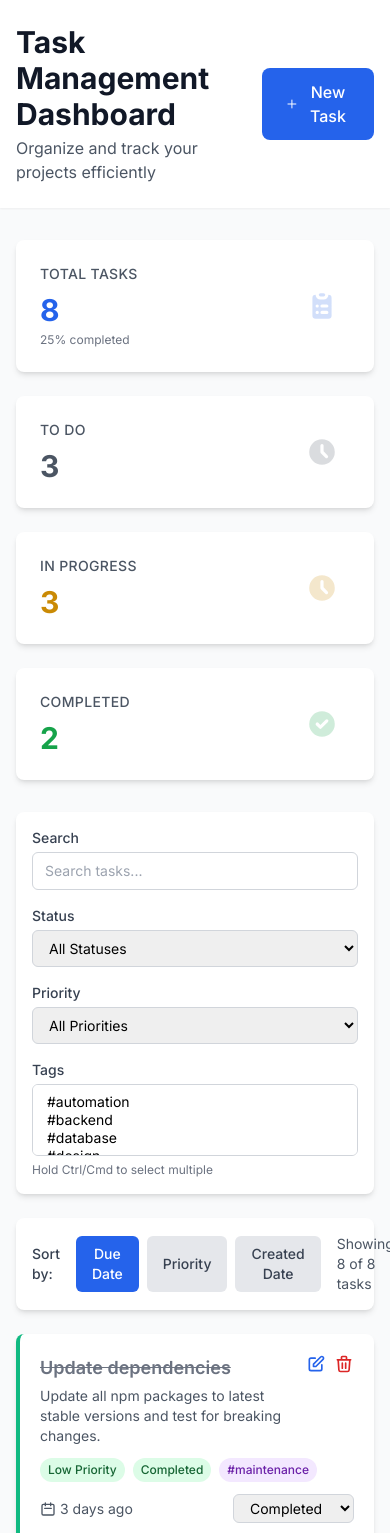
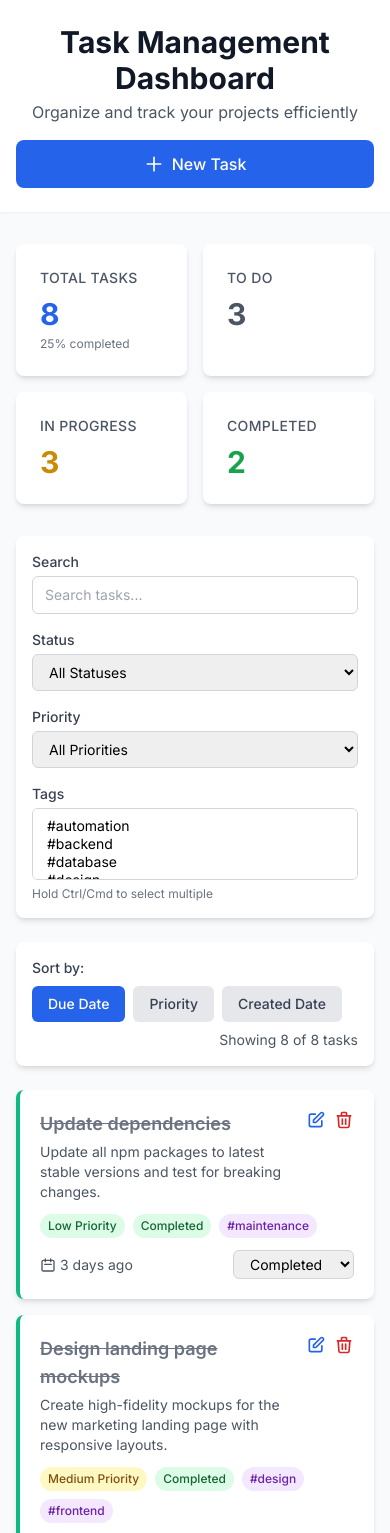
Before and after one commit to yasminsuellen/task-management-dashboard, a Next.js app: page / in a window 390 px wide. Shown: the top 1533 px of the page. Built offline with nearby package versions, Linux system fonts and the light colour scheme.

Commit message:
style: improve mobile layout for header, stats, sort, and filter bar

```diff
--- a/app/components/ui/FilterBar.tsx
+++ b/app/components/ui/FilterBar.tsx
@@ -85,7 +85,7 @@ export default function FilterBar({ filters, onFilterChange, availableTags }: Fi
       </div>
 
       {(filters.searchTerm || filters.status || filters.priority || (filters.tags && filters.tags.length > 0)) && (
-        <div className="mt-4 flex items-center gap-2">
+        <div className="mt-4 flex flex-wrap items-center gap-2">
           <span className="text-sm text-gray-600">Active filters:</span>
           {filters.searchTerm && (
             <span className="px-2 py-1 bg-blue-100 text-blue-800 rounded text-xs">
--- a/app/components/ui/StatCard.tsx
+++ b/app/components/ui/StatCard.tsx
@@ -17,7 +17,7 @@ export default function StatCard({ title, value, icon, color, subtitle }: StatCa
           <p className={`text-3xl font-bold mt-2 ${color}`}>{value}</p>
           {subtitle && <p className="text-xs text-gray-500 mt-1">{subtitle}</p>}
         </div>
-        <div className={`${color} opacity-20 p-3 rounded-full`}>
+        <div className={`hidden md:flex ${color} opacity-20 p-3 rounded-full`}>
           {icon}
         </div>
       </div>
--- a/app/globals.css
+++ b/app/globals.css
@@ -10,6 +10,7 @@
 
 body {
   color: rgb(var(--foreground-rgb));
+  overflow-x: hidden;
   background: linear-gradient(
       to bottom,
       transparent,
--- a/app/page.tsx
+++ b/app/page.tsx
@@ -91,14 +91,14 @@ export default function Home() {
       {/* Header */}
       <header className="bg-white shadow-sm">
         <div className="max-w-7xl mx-auto px-4 sm:px-6 lg:px-8 py-6">
-          <div className="flex items-center justify-between">
-            <div>
+          <div className="flex flex-col md:flex-row md:items-center md:justify-between gap-4">
+            <div className="text-center md:text-left">
               <h1 className="text-3xl font-bold text-gray-900">Task Management Dashboard</h1>
               <p className="text-gray-600 mt-1">Organize and track your projects efficiently</p>
             </div>
             <button
               onClick={handleCreateNew}
-              className="bg-blue-600 text-white px-6 py-3 rounded-lg hover:bg-blue-700 transition-colors font-medium flex items-center gap-2"
+              className="bg-blue-600 text-white px-6 py-3 rounded-lg hover:bg-blue-700 transition-colors font-medium flex items-center gap-2 w-full md:w-auto justify-center"
             >
               <svg className="w-5 h-5" fill="none" stroke="currentColor" viewBox="0 0 24 24">
                 <path strokeLinecap="round" strokeLinejoin="round" strokeWidth={2} d="M12 4v16m8-8H4" />
@@ -111,7 +111,7 @@ export default function Home() {
 
       <main className="max-w-7xl mx-auto px-4 sm:px-6 lg:px-8 py-8">
         {/* Statistics */}
-        <div className="grid grid-cols-1 md:grid-cols-2 lg:grid-cols-4 gap-6 mb-8">
+        <div className="grid grid-cols-2 lg:grid-cols-4 gap-4 md:gap-6 mb-8">
           <StatCard
             title="Total Tasks"
             value={stats.total}
@@ -165,9 +165,9 @@ export default function Home() {
 
         {/* Sort Controls */}
         <div className="bg-white rounded-lg shadow-md p-4 mb-6">
-          <div className="flex items-center gap-4">
+          <div className="flex flex-wrap items-center gap-2 md:gap-4">
             <label className="text-sm font-medium text-gray-700">Sort by:</label>
-            <div className="flex gap-2">
+            <div className="flex flex-wrap gap-2">
               <button
                 onClick={() => setSortBy('dueDate')}
                 className={`px-4 py-2 rounded-md text-sm font-medium transition-colors ${
```
